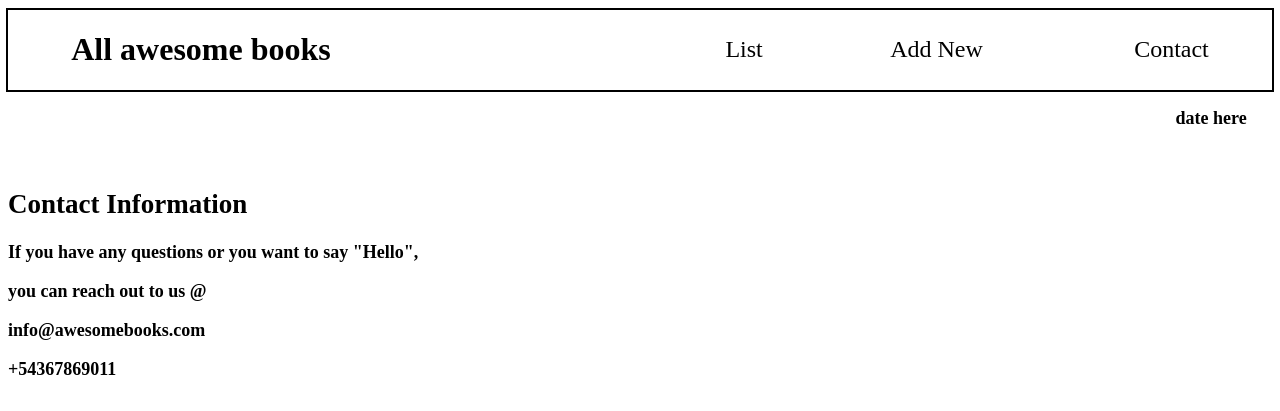
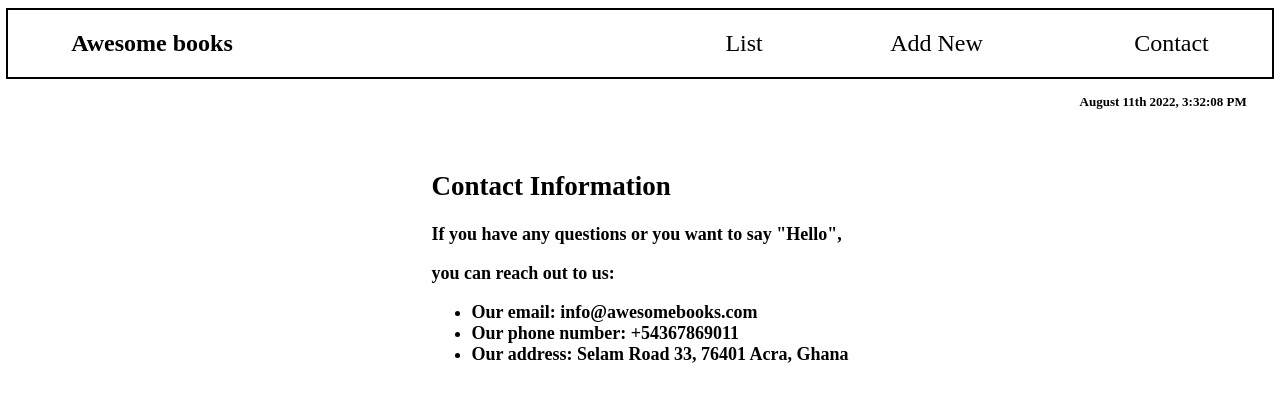
Before and after one commit to kusiLaw/Awesome_books_complete, a plain HTML site: page index.html in a window 1280 px wide. Both pictures are taken after a click on the item "Contact". Shown: the top 411 px of the page. Drawn offline with Linux system fonts and the light colour scheme.

Commit message:
Update index.js file

```diff
--- a/index.html
+++ b/index.html
@@ -12,7 +12,7 @@
 	<body>
 		<div class="container">
 			<header class="header">
-				<h1>All awesome books</h1>
+				<h2>Awesome books</h2>
 			 <nav class="navigation">
 				<ul class="nav-lists">
 				 <li id="nav-list"><a href="#">List</a> </li>
@@ -22,17 +22,18 @@
 			 </nav>
 			</header>
 			<main>
-			 <section class="time">
-				 <span>date here</span>
+			 <section>
+				 <span id="date-time"></span>
 			 </section>
 
 			 <section class="list-container">
-      <h2>All awesome books</h2>
-      <table id="books-list">
-      </table>
+				<h1>All awesome books</h1>
+				<table id="books-list">
+				</table>
 			 </section>
 
 			 <section class="form-container">
+					<h2>Add a new book</h2>
 				 <form id="book-form" action="/" method="post">
 					 <div class="style-me"></div>
 					 <input id="title-input" type="text" placeholder="Title" name="title"><br/><br/>
--- a/index.js
+++ b/index.js
@@ -2,7 +2,7 @@ const bookForm = document.getElementById('book-form');
 const titleForm = bookForm.elements['title-input'];
 const authorForm = bookForm.elements['author-input'];
 const bookList = document.getElementById('books-list');
-
+const dateTime = document.getElementById('date-time');
 class Book {
 	 booksArray = [];
 
@@ -77,9 +77,35 @@ const contactContainer=document.querySelector('.contact-container');
 
 const book = new Book();
 
+const getCurrentDate = () => {
+	let today = new Date();
+	const month = today.toLocaleString('default', { month: 'long' });
+	const date = today.getDate();
+	const year = today.getFullYear();
+	const time = today.toLocaleTimeString();
+
+	let suffix = '';
+	switch(date){
+		case 1:
+			suffix = 'st';
+			break;
+		case 2:
+			suffix = 'nd';
+			break;
+		case 3:
+			suffix = 'rd';
+			break;
+		default:
+			suffix = 'th'
+	}
+	return month + ' ' + date + suffix + ' ' + year + ', ' + time;
+}
+
+
 
 window.addEventListener('load', () => {
   book.displayPage();
+	dateTime.innerHTML = getCurrentDate();
   formContainer.style.display = 'none';
   contactContainer.style.display = 'none';
 });
@@ -100,7 +126,6 @@ bookForm.addEventListener('submit', (e) => {
 
 navList.addEventListener('click', (e)=> {
 	e.preventDefault();
-  console.log(e.target.className)
 	formContainer.style.display = 'none';
 	contactContainer.style.display = 'none';
 	listContainer.style.display = 'flex';
@@ -109,7 +134,6 @@ navList.addEventListener('click', (e)=> {
 
 navAdd.addEventListener('click', (e)=> {
 	e.preventDefault();
- console.log(e.target.id)
 	contactContainer.style.display = 'none';
 	listContainer.style.display = 'none';
 	formContainer.style.display = 'flex';
@@ -122,13 +146,16 @@ contact.addEventListener('click', (e)=> {
 	listContainer.style.display = 'none';
 	contactContainer.style.display = 'flex';
  let div = document.createElement('div')
- div.className = "info-wrapper"
+ div.className = 'info-wrapper';
 	div.innerHTML = `
 	<h2 class="contact-heading">Contact Information</h2>
 	<p class="contact-paragraph">If you have any questions or you want to say "Hello",</p>
-	<p class="contact-paragraph">you can reach out to us @ </p>
-	<p class="email">info@awesomebooks.com</p>
-	<p class="phone">+54367869011</p>
+	<p class="contact-paragraph">you can reach out to us: </p>
+	<ul>
+		<li class="email">Our email: info@awesomebooks.com</li>
+		<li class="phone">Our phone number: +54367869011</li>
+		<li class="address">Our address: Selam Road 33, 76401 Acra, Ghana</li>
+	</ul>
 	`
  contactContainer.appendChild(div)
  e.preventDefault();
--- a/style.css
+++ b/style.css
@@ -15,14 +15,9 @@ body{
 	border: 2px solid #000;
 	display: flex;
 	justify-content: space-between;
-  /* flex: 1 1 50px; */
 	padding-left: 5%;
 	padding-right: 5%;
 }
-
-/* header h1{
- width: 20%;
-} */
 
 nav{
  display: flex;
@@ -45,7 +40,6 @@ nav ul li{
  justify-content: center;
  font-size: 24px;
  font-weight: 500;
-
  flex: 1 2 0;
  justify-self: center;
 }
@@ -62,9 +56,7 @@ nav ul li:last-child{
 }
 
 nav ul li:not(:last-child){
- /* padding-right: 8%; */
  justify-self: center;
-
 }
 
 nav ul li a{
@@ -87,18 +79,25 @@ main {
 	font-weight: 600;
 }
 
-.time {
+#date-time {
  display: flex;
  justify-content: flex-end;
  justify-self: flex-end;
  margin-right: 2%;
  margin-bottom: 3%;
+ font-size: small;
+}
+
+.list-container {
+	display: flex;
+	flex-direction: column;
+	align-items: center;
 }
 
 .form-container{
  display: flex;
  flex-direction: column;
- justify-content: center;
+ align-items: center;
 }
 
 form {
@@ -155,3 +154,10 @@ table tr {
 #books-list tbody:nth-child(even) {
 	 background-color: rgb(152, 156, 152);
 }
+
+.contact-container {
+	display: flex;
+	flex-direction: column;
+	justify-content: center;
+	align-items: center;
+}
```
Lines whose indentation alone changed are shown as unchanged.
